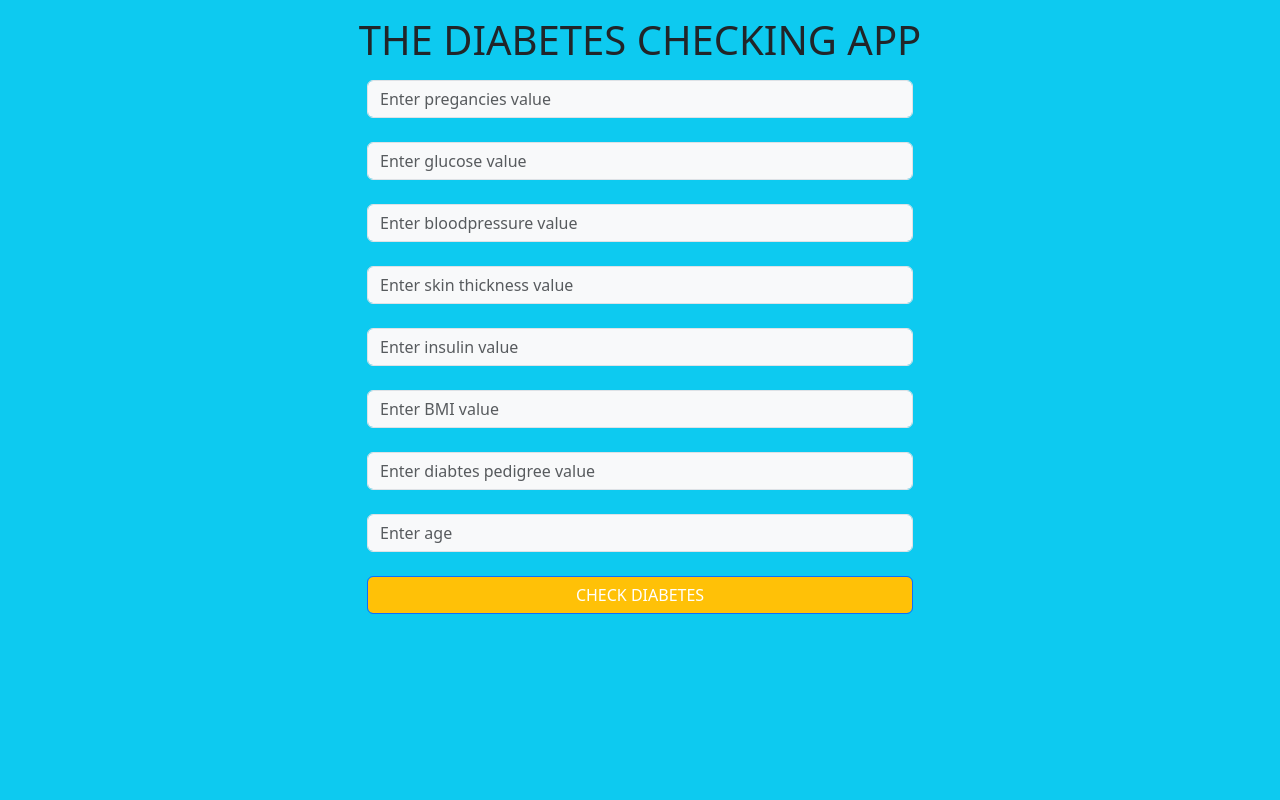
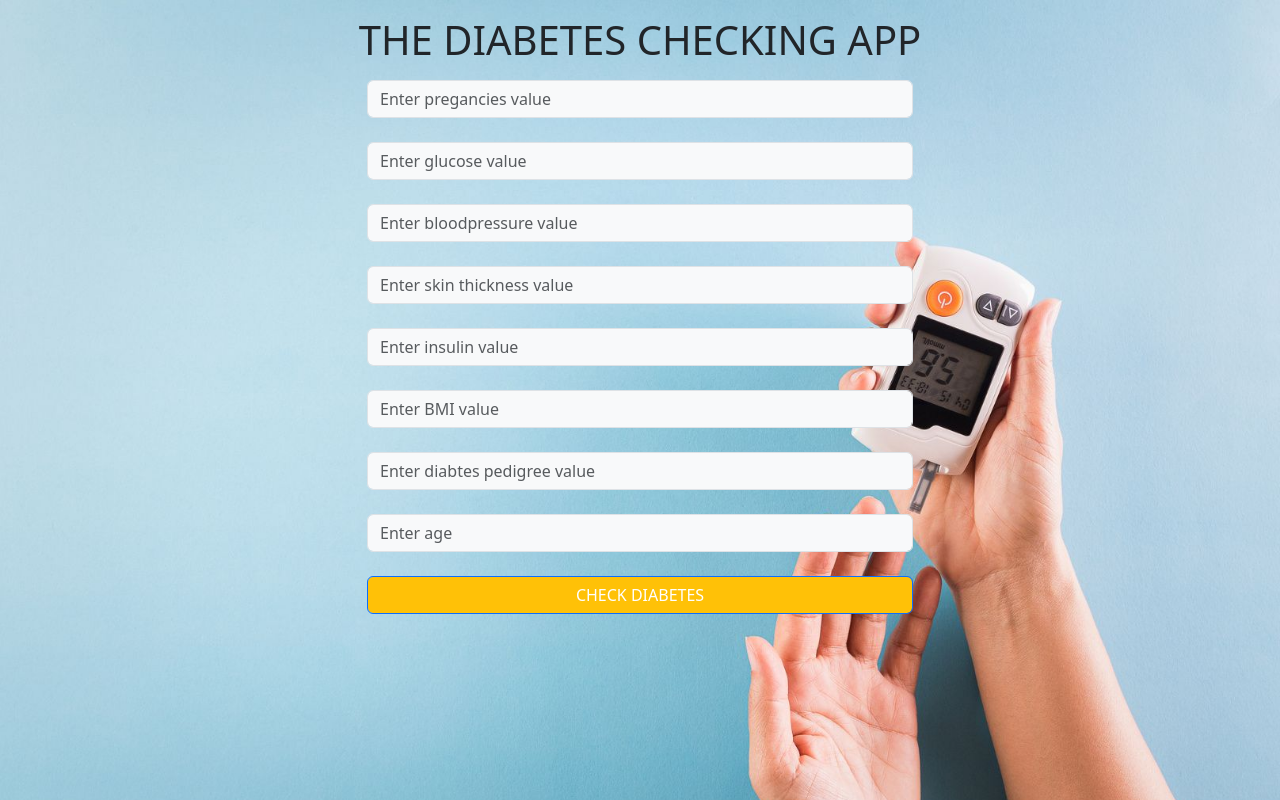
Before and after one commit to HarshitaKotian/Diabetes_Prediction, a Django app: page /home/ in a window 1280 px wide. Run offline with Django 4.2, Linux system fonts and the light colour scheme; some libraries are stand-ins or nearby versions.

Commit message:
updated background

```diff
--- /dev/null
+++ b/desktop.ini
@@ -0,0 +1,4 @@
+[ViewState]
+Mode=
+Vid=
+FolderType=Generic
--- /dev/null
+++ b/diabetes/diabetesApp/static/css/style.css
@@ -0,0 +1,6 @@
+#bg{
+    background-repeat: no-repeat;
+    background-size: cover;
+    background-position: top;
+    background-attachment: fixed;
+}
--- a/diabetes/template/home.html
+++ b/diabetes/template/home.html
@@ -5,10 +5,11 @@
     <meta charset="UTF-8">
     <meta name="viewport" content="width=device-width, initial-scale=1.0">
     <link rel="stylesheet" href="{% static 'bootstrap.min.css' %}" type="text/css">
+    <link rel="stylesheet" href="{% static 'css/style.css' %}">
 
-    <title>Document</title>
+    <title>THE DIABETES CHECKING APP</title>
 </head>
-<body class="bg-info">
+<body id="bg" style="background-image: url('{% static 'images/image1.jpg' %}');">
     <h1 class="text-center my-3">THE DIABETES CHECKING APP</h1>
     <div class="container">
         <div class="row">
--- a/diabetes/template/result.html
+++ b/diabetes/template/result.html
@@ -6,6 +6,8 @@
     <meta charset="UTF-8">
     <meta name="viewport" content="width=device-width, initial-scale=1.0">
     <link rel="stylesheet" href="{% static 'bootstrap.min.css' %}" type="text/css">
+    <link rel="stylesheet" href="{% static 'css/style.css' %}">
+
     <style>
         .card {
             align-items: center;
@@ -21,7 +23,7 @@
     <title>Result</title>
 </head>
 
-<body>
+<body id="bg" style="background-image: url('{% static 'images/image2.jpg' %}');">
     <div class="container">
         <h1 class="text-center" style="margin: 10px;">Result:</h1>
 
```
Also changed, not shown: diabetes/diabetesApp/static/images/image1.jpg (added), diabetes/diabetesApp/static/images/image2.jpg (added).
